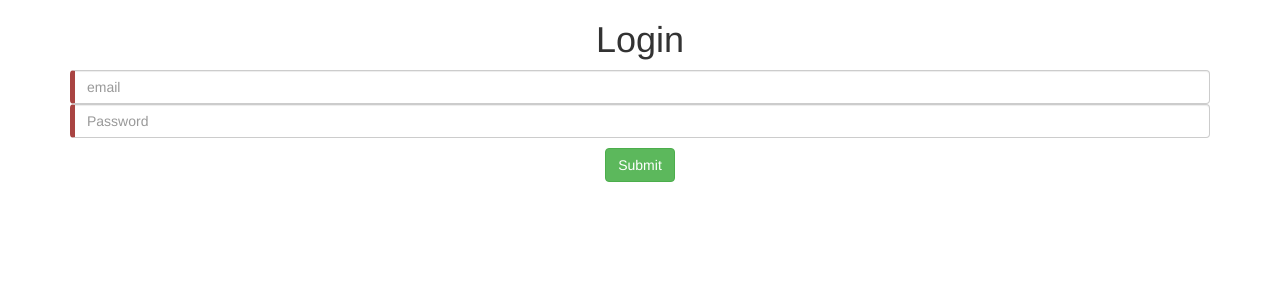
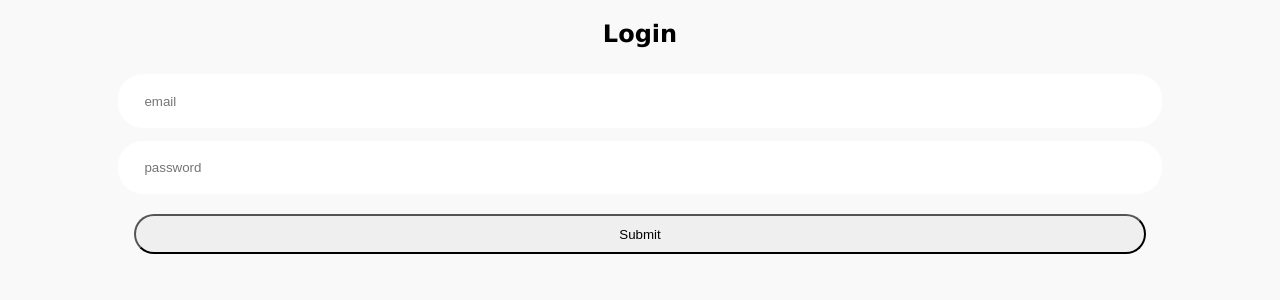
Before and after one commit to Apprikos/ValidEmail, an Angular app: page / in a window 1280 px wide. Shown: the top 300 px of the page. Built offline with nearby package versions, Linux system fonts and the light colour scheme.

Commit message:
Replace borrowed style

```diff
--- a/src/app/app.component.html
+++ b/src/app/app.component.html
@@ -1,7 +1,4 @@
-<!--The content below is only a placeholder and can be replaced.-->
 
-<link rel="stylesheet"
-      href="https://unpkg.com/bootstrap@3.3.7/dist/css/bootstrap.min.css">
 <div style="text-align:center">
 
   <app-emailform></app-emailform>
--- a/src/app/emailform/emailform.component.html
+++ b/src/app/emailform/emailform.component.html
@@ -1,6 +1,7 @@
 <div class="container">
-	<h1>Login</h1>
+	<h2>Login</h2>
 	<div>
+
 		<input [ngModel]="user.email"
 			(ngModelChange)="valuechange($event)"
 			placeholder="email"
@@ -13,7 +14,9 @@
 			required
 			email
 			(blur)="validate()"
+
 		>
+
 		<span *ngIf="message == true">
 		<div [hidden]="email.valid || email.pristine || email.errors.minlength "
 			class="alert alert-danger">
@@ -40,7 +43,7 @@
 
 		</span>
 		<input [(ngModel)]="user.password"
-			placeholder="Password"
+			placeholder="password"
 			type="password"
 			class="form-control"
 			id="password"
@@ -49,7 +52,7 @@
 
 		>
 
-		<p>{{user.email}}</p>
+<!--		<p>{{user.email}}</p> -->
 
 		<button type="submit" class="btn btn-success">Submit</button>
 
--- a/src/app/emailform/emailform.component.scss
+++ b/src/app/emailform/emailform.component.scss
@@ -1,7 +1,67 @@
-.ng-valid[required], .ng-valid.required  {
-  border-left: 5px solid #42A948; /* green */
+
+.ng-valid[required], .ng-valid.required, .ng-dirty  {
+  border: 0.12em solid #41AD49; /* green */
+  background-image: url('/assets/tick.svg');
+	background-repeat: no-repeat;
+	background-position: right;
+	background-repeat: no-repeat;
+	background-position: 99.9% 30%;
+	background-size: 10% 100%;
 }
 
-.ng-invalid:not(form)  {
-  border-left: 5px solid #a94442; /* red */
+
+.ng-invalid:not(form).ng-dirty {
+  border: 0.12em solid #FF0000; /* red */
+  background-image: url('/assets/warning.svg');
+	background-repeat: no-repeat;
+	background-position: 99.9% 30%;
+	background-size: 10% 100%;
 }
+
+.ng-pristine {
+  border: none;
+}
+
+.alert-danger{
+	background-color:#FF0000;
+	text-align: center;
+	margin: auto;
+	color:white;
+	font-size: 100%;
+	vertical-align: middle;
+
+	max-width: 80%;
+	min-width: 80%;
+	padding: 0.5em;
+	padding-left:1em;
+	padding-right:1em;
+	border: none;
+	border-radius: 25px;
+
+}
+
+textarea:focus, input:focus{
+    outline: none;
+}
+
+.form-control{
+	max-width: 80%;
+	min-width: 80%;
+	padding: 0.5em;
+	padding-left:2em;
+	margin: 0.5em;
+	border: none;
+	border-radius: 25px;
+	height:3em;
+}
+
+.btn{
+	max-width: 80%;
+	min-width: 80%;
+	padding: 0.5em;
+	margin:1em;
+	border-radius: 25px;
+	padding-left:1.5em;
+	padding-right:1.5em;
+	height:3em;
+}
--- a/src/index.html
+++ b/src/index.html
@@ -1,5 +1,8 @@
 <!doctype html>
-<html lang="en">
+<html lang="en" style="
+    background-color: #f9f9f9;
+	font-family: Verdana, Geneva, sans-serif;
+">
 <head>
   <meta charset="utf-8">
   <title>Validemail</title>
```
